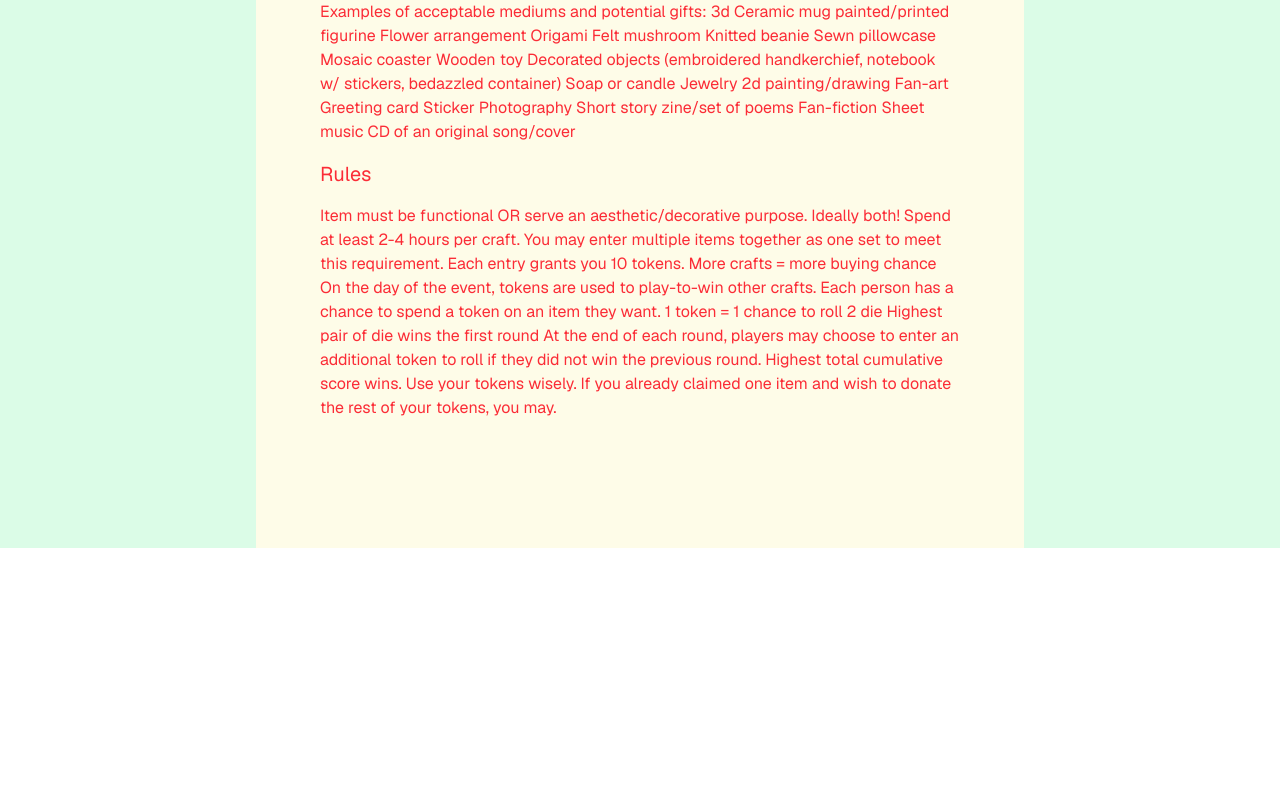
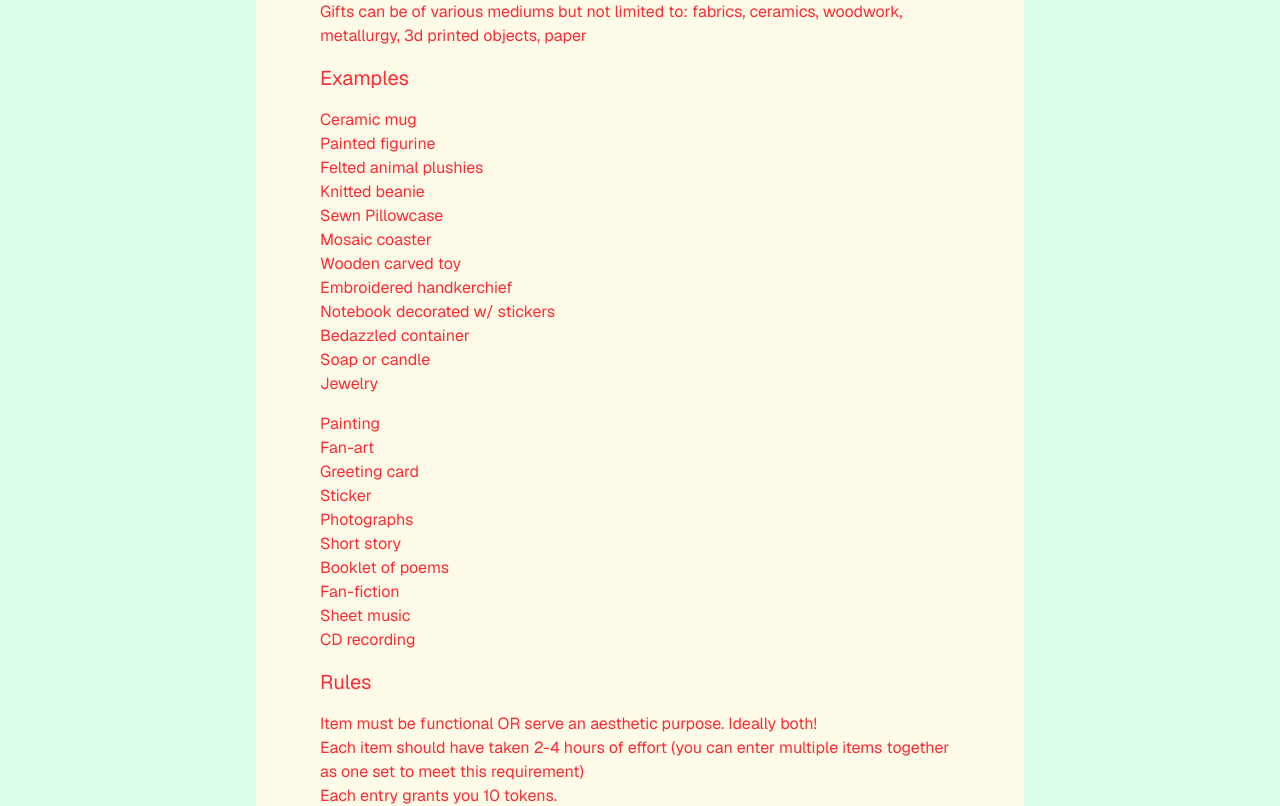
Before and after one commit to vivz753/handmade-holiday, a Next.js app in the folder webapp/: page / in a window 1280 px wide. Shown: the part 520-1326 px from the top of the page. Before the commit the page ends 1068 px from the top, so only its background shows below. Built offline with nearby package versions, Linux system fonts and the light colour scheme; no server answers.

Commit message:
update FAQ

```diff
--- a/webapp/app/page.tsx
+++ b/webapp/app/page.tsx
@@ -4,7 +4,7 @@ export default function Home() {
       <div className="flex flex-col gap-4">
         <span className="text-3xl">Handmade Holiday</span>
         <span className="text-2xl">Purpose</span>
-        <span className="text-red-600">
+        <span className="text-red-500">
           Create something of your own to enter the pool of holiday gift giving (and gambling)!
         </span>
         <span className="text-2xl">How it works</span>
@@ -17,46 +17,50 @@ export default function Home() {
           craftswomanship!
         </span>
         <span className="text">
-          Examples of acceptable mediums and potential gifts:
-          3d
-          Ceramic mug
-          painted/printed figurine
-          Flower arrangement
-          Origami
-          Felt mushroom
-          Knitted beanie
-          Sewn pillowcase
-          Mosaic coaster
-          Wooden toy
-          Decorated objects (embroidered
-          handkerchief, notebook w/ stickers, bedazzled container)
-          Soap or candle
-          Jewelry
-          2d
-          painting/drawing
-          Fan-art
-          Greeting card
-          Sticker
-          Photography
-          Short story
-          zine/set of poems
-          Fan-fiction
-          Sheet music
-          CD of an original song/cover
+          Gifts can be of various mediums but not limited to: fabrics, ceramics, woodwork, metallurgy, 3d printed
+          objects, paper
         </span>
-      <span className="text-xl">Rules</span>
-      <span>
-        Item must be functional OR serve an aesthetic/decorative purpose. Ideally both!
-Spend at least 2-4 hours per craft. You may enter multiple items together as one set to meet this requirement.
-Each entry grants you 10 tokens. More crafts = more buying chance
-On the day of the event, tokens are used to play-to-win other crafts. Each person has a chance to spend a token on an item they want.
-1 token = 1 chance to roll 2 die
-Highest pair of die wins the first round
-At the end of each round, players may choose to enter an additional token to roll if they did not win the previous round. Highest total cumulative score wins. Use your tokens wisely.
-If you already claimed one item and wish to donate the rest of your tokens, you may.
-
-      </span>
-
+        <span className="text-xl">Examples</span>
+        <ul>
+          <li>Ceramic mug</li>
+          <li>Painted figurine</li>
+          <li>Felted animal plushies</li>
+          <li>Knitted beanie</li>
+          <li>Sewn Pillowcase</li>
+          <li>Mosaic coaster</li>
+          <li>Wooden carved toy</li>
+          <li>Embroidered handkerchief</li>
+          <li>Notebook decorated w/ stickers</li>
+          <li>Bedazzled container</li>
+          <li>Soap or candle</li>
+          <li>Jewelry</li>
+        </ul>
+        <ul>
+          <li>Painting</li>
+          <li>Fan-art</li>
+          <li>Greeting card</li>
+          <li>Sticker</li>
+          <li>Photographs</li>
+          <li>Short story</li>
+          <li>Booklet of poems</li>
+          <li>Fan-fiction</li>
+          <li>Sheet music</li>
+          <li>CD recording</li>
+        </ul>
+        <span className="text-xl">Rules</span>
+        <ol>
+          <li>Item must be functional OR serve an aesthetic purpose. Ideally both!</li>
+          <li>
+            Each item should have taken 2-4 hours of effort (you can enter multiple items together as one set to meet
+            this requirement)
+          </li>
+          <li>Each entry grants you 10 tokens.</li>
+        </ol>
+        <span className="text-xl">What do I do with tokens?</span>
+        On the day of the event, tokens are used to play-to-win other crafts. Each person has a chance to spend a token
+        on an item they want. 1 token = 1 chance to roll a pair of dice.
+        Players will take turns rolling, and the highest cumulative score wins. Use your tokens wisely. If you
+        already claimed one item and wish to donate the rest of your tokens to another player, you may.
       </div>
     </main>
   )
```
